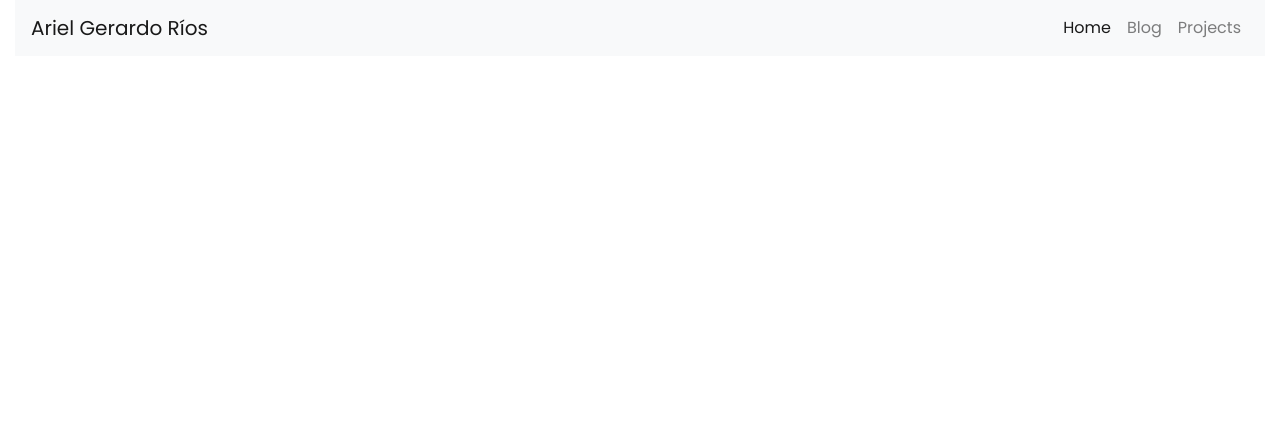
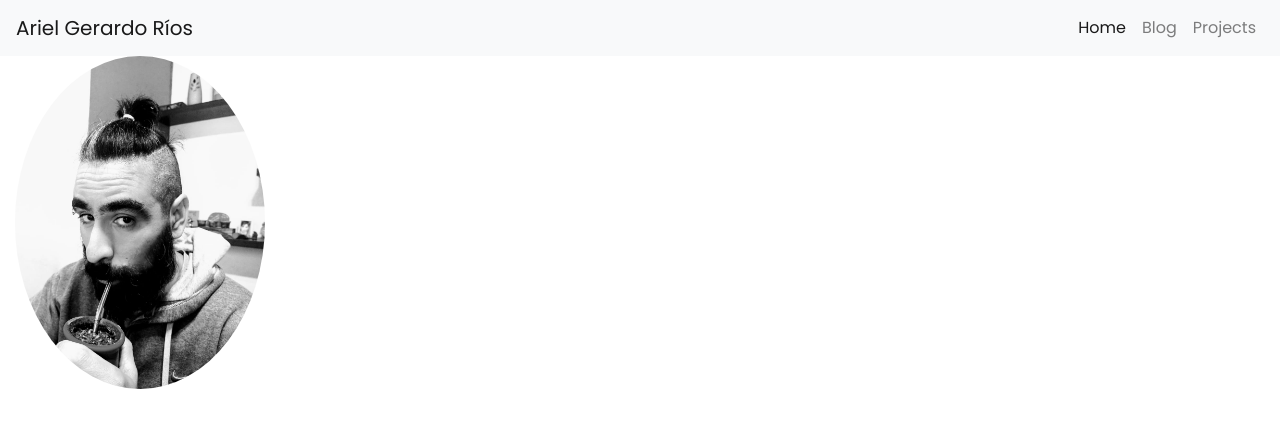
Before and after one commit to ariel17/new-site, a website: page index.html in a window 1280 px wide. Drawn offline with nearby package versions, Linux system fonts and the light colour scheme.

Commit message:
Adds initial position of me in front page.

```diff
--- a/index.html
+++ b/index.html
@@ -7,7 +7,6 @@
     <title>ariel17</title>
   </head>
   <body>
-    <div class="container-fluid">
     <nav class="navbar navbar-expand-lg navbar-light bg-light">
       <a class="navbar-brand" href="#">Ariel Gerardo Ríos</a>
       <button class="navbar-toggler" type="button" data-toggle="collapse" data-target="#navbarNav" aria-controls="navbarNav" aria-expanded="false" aria-label="Toggle navigation">
@@ -27,6 +26,9 @@
         </ul>
       </div>
     </nav>
+
+    <div class="container-fluid">
+      <img class="img-responsive center-block rounded-circle" alt="Me" src="./images/me.jpg" style="width:20%;">
     </div>
 
     <script src="https://code.jquery.com/jquery-3.5.1.slim.min.js" integrity="sha384-DfXdz2htPH0lsSSs5nCTpuj/zy4C+OGpamoFVy38MVBnE+IbbVYUew+OrCXaRkfj" crossorigin="anonymous"></script>
```
Lines whose indentation alone changed are shown as unchanged.
